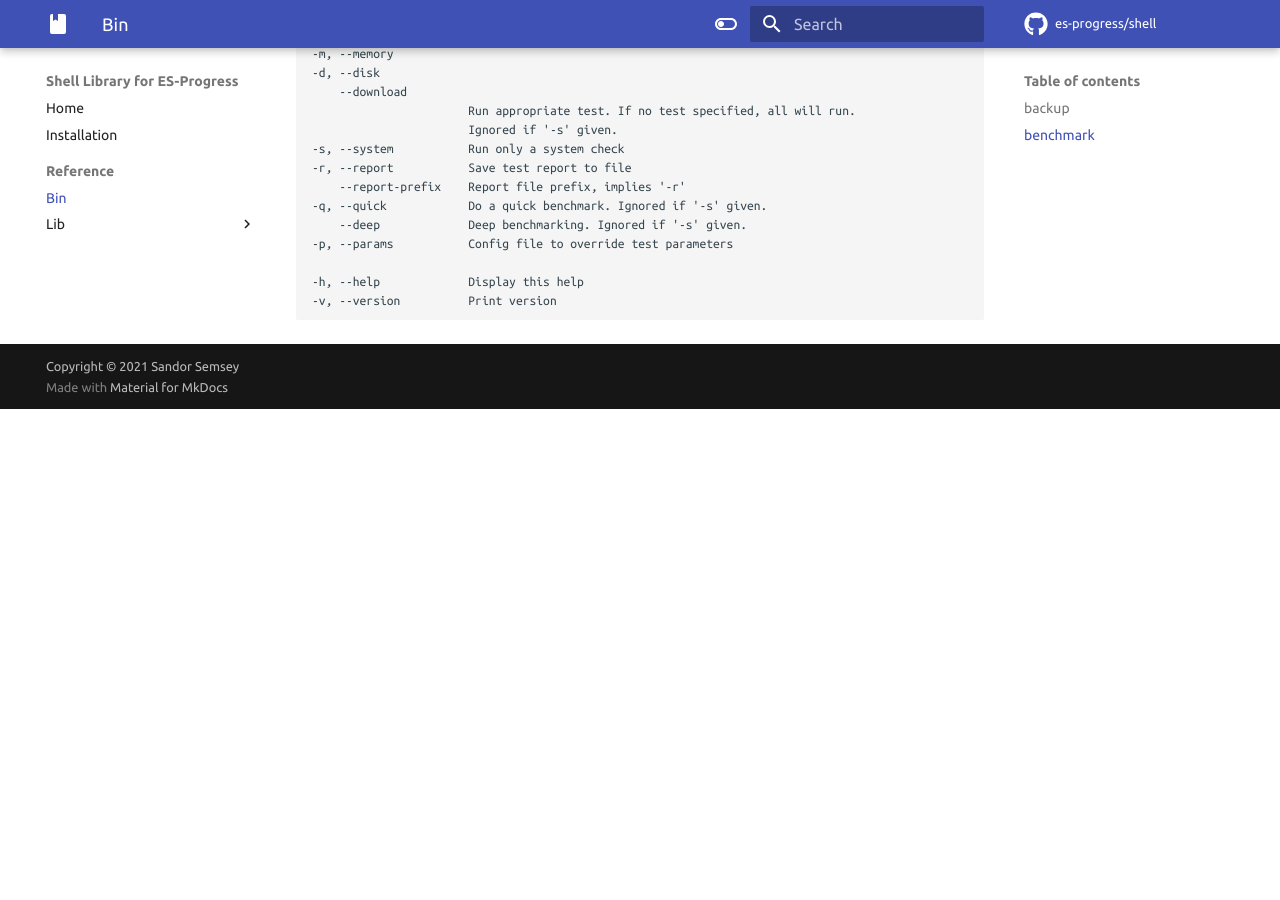
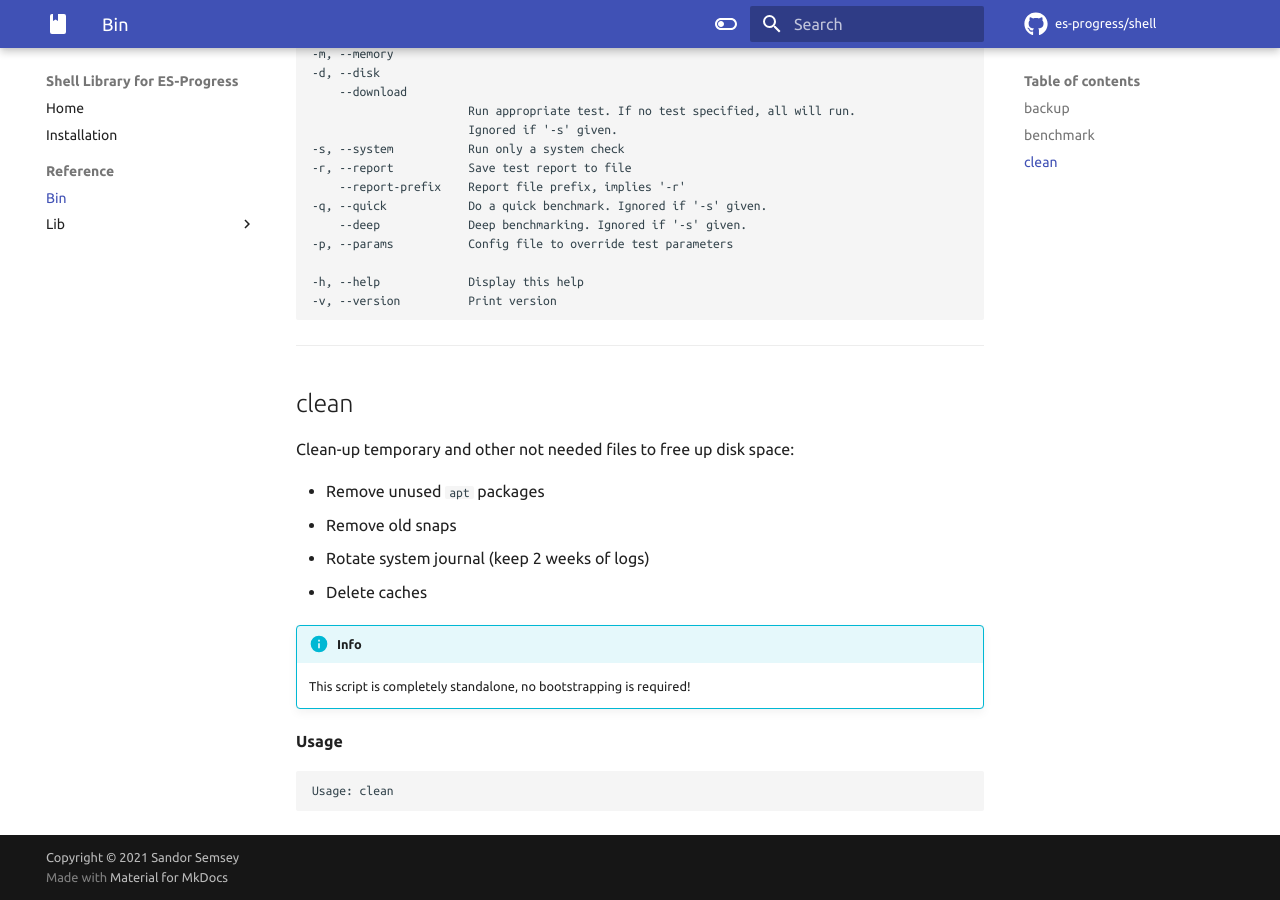
Before and after one commit to es-progress/shell, an MkDocs documentation site: the page built from docs/bin.md, in a window 1280 px wide and 900 px high, scrolled down 2224 px. Built offline with MkDocs 1.6.1 and Material for MkDocs 9.7.7, drawn with Linux system fonts in a browser that asks for light colours; emoji names are drawn with the system emoji font; comment, search, counter and statistics services are not loaded; before the commit the page ends 2633 px from its top, so only the background shows below that.

Commit message:
docs/clean

````diff
--- a/docs/bin.md
+++ b/docs/bin.md
@@ -109,3 +109,23 @@ OPTIONS
 -h, --help             Display this help
 -v, --version          Print version
 ```
+
+---
+
+## clean
+
+Clean-up temporary and other not needed files to free up disk space:
+
+-   Remove unused `apt` packages
+-   Remove old snaps
+-   Rotate system journal (keep 2 weeks of logs)
+-   Delete caches
+
+!!! info
+    This script is completely standalone, no bootstrapping is required!
+
+**Usage**
+
+```
+Usage: clean
+```
````
